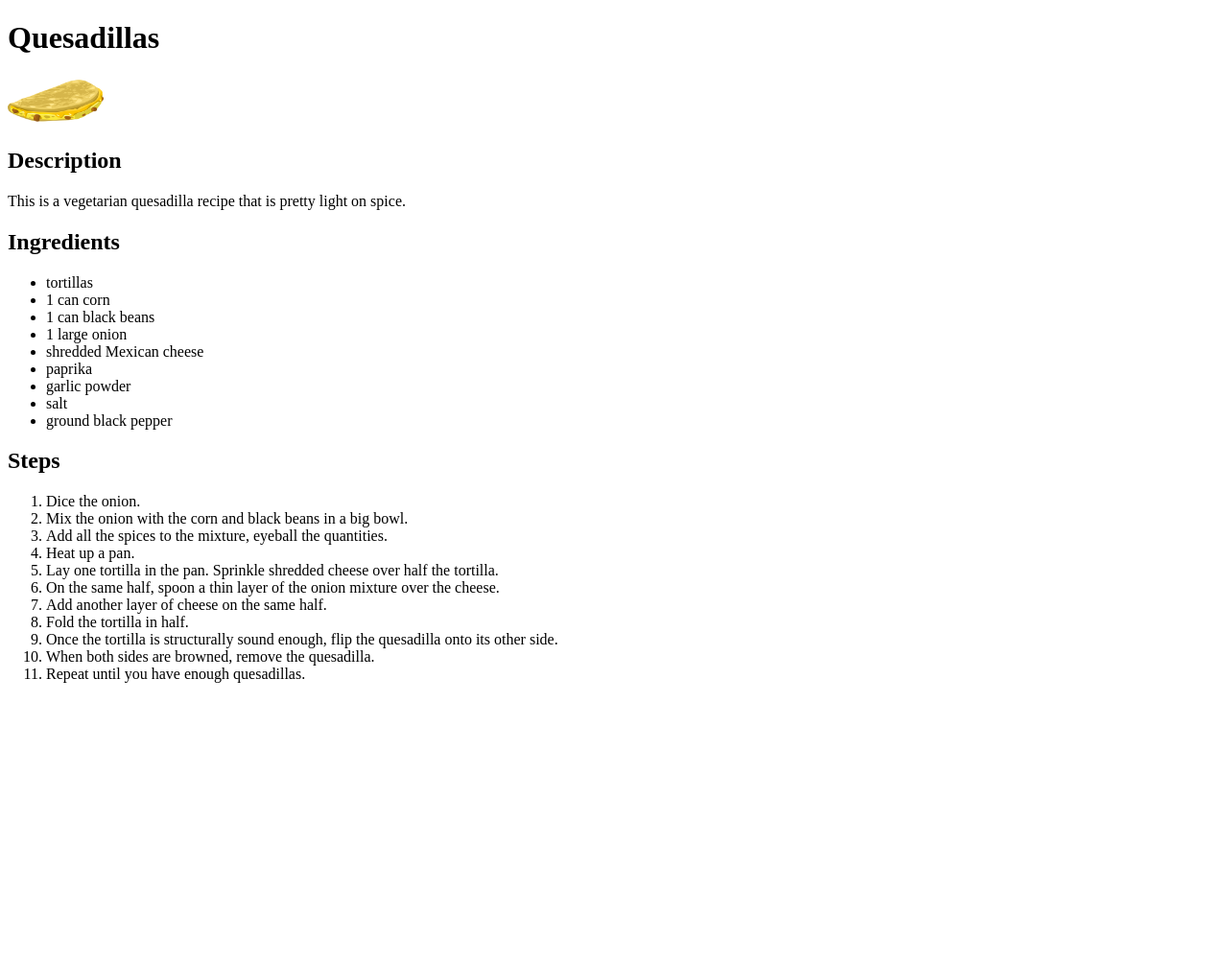
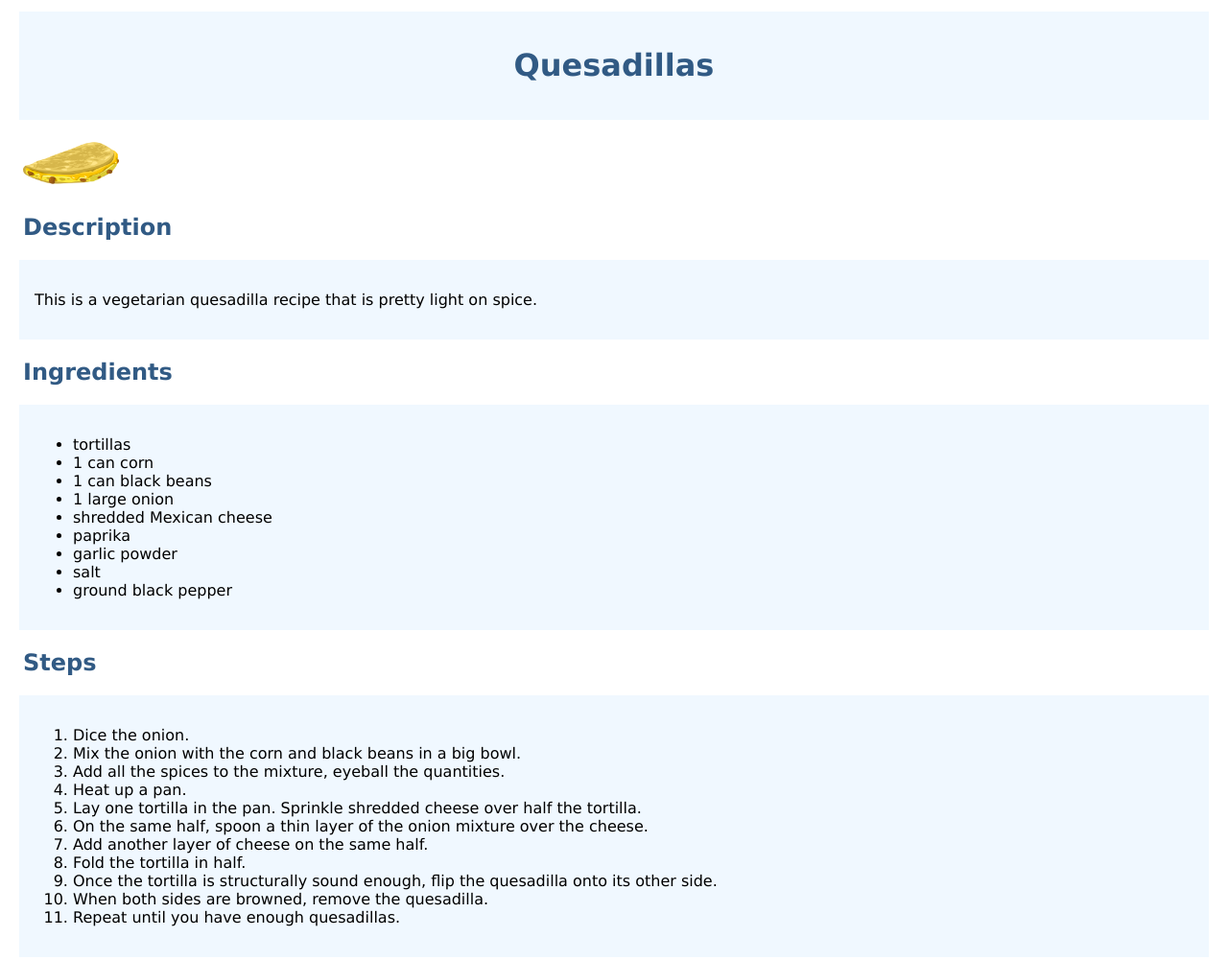
Before and after one commit to alexissyi/recipes, a plain HTML site: page recipes/quesadillas.html in a window 1280 px wide. Shown: the whole page at 96% size. Before the commit the page ends 800 px from the top, so only its background shows below. Drawn offline with Linux system fonts and the light colour scheme.

Commit message:
Add new styling

```diff
--- a/recipes/quesadillas.html
+++ b/recipes/quesadillas.html
@@ -3,14 +3,28 @@
   <head>
     <meta charset="UTF-8" />
     <meta name="viewport" content="width=device-width, initial-scale=1.0" />
+    <link rel="stylesheet" href="../styles.css" />
     <title>Quesadillas</title>
   </head>
   <body>
+    <div class="header">
       <h1>Quesadillas</h1>
+    </div>
+    <div class="img-wrapper">
       <img src="../images/quesadillas.png" width="100" />
+    </div>
+    <div class="subheader">
       <h2>Description</h2>
-    <p>This is a vegetarian quesadilla recipe that is pretty light on spice.</p>
+    </div>
+    <div class="section">
+      <p>
+        This is a vegetarian quesadilla recipe that is pretty light on spice.
+      </p>
+    </div>
+    <div class="subheader">
       <h2>Ingredients</h2>
+    </div>
+    <div class="section">
       <ul>
         <li>tortillas</li>
         <li>1 can corn</li>
@@ -22,7 +36,11 @@
         <li>salt</li>
         <li>ground black pepper</li>
       </ul>
+    </div>
+    <div class="subheader">
       <h2>Steps</h2>
+    </div>
+    <div class="section">
       <ol>
         <li>Dice the onion.</li>
         <li>Mix the onion with the corn and black beans in a big bowl.</li>
@@ -39,11 +57,12 @@
         <li>Add another layer of cheese on the same half.</li>
         <li>Fold the tortilla in half.</li>
         <li>
-        Once the tortilla is structurally sound enough, flip the quesadilla onto
-        its other side.
+          Once the tortilla is structurally sound enough, flip the quesadilla
+          onto its other side.
         </li>
         <li>When both sides are browned, remove the quesadilla.</li>
         <li>Repeat until you have enough quesadillas.</li>
       </ol>
+    </div>
   </body>
 </html>
--- /dev/null
+++ b/styles.css
@@ -0,0 +1,40 @@
+* {
+  font-family: "Verdana", "sans-serif";
+}
+h1,
+h2 {
+  font-weight: bold;
+  color: rgb(49, 90, 132);
+}
+
+h2 {
+  margin: 0 8px;
+}
+
+.header {
+  background-color: aliceblue;
+  padding: 16px;
+  margin: 12px;
+  text-align: center;
+}
+
+.section {
+  background-color: aliceblue;
+  padding: 16px;
+  margin: 12px;
+}
+
+.subheader {
+  padding: 8px;
+}
+
+a {
+  padding: 8px;
+  display: block;
+  margin: 8px;
+}
+
+.img-wrapper {
+  padding: 8px;
+  margin: 8px;
+}
```
Also changed, not shown: index.html (+13 -6 lines), recipes/bobawithoutboba.html (+17 -0 lines), recipes/noodles.html (+17 -0 lines). Lines whose indentation alone changed are shown as unchanged.
